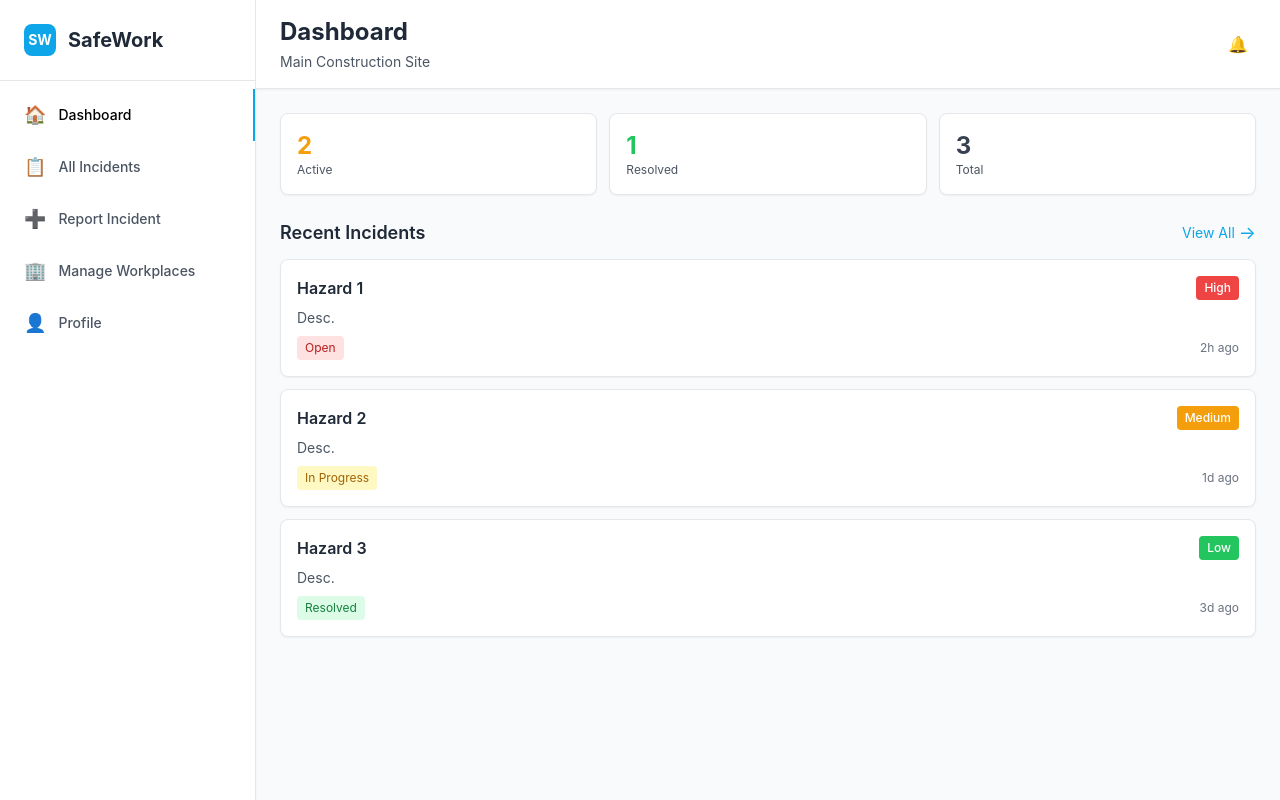
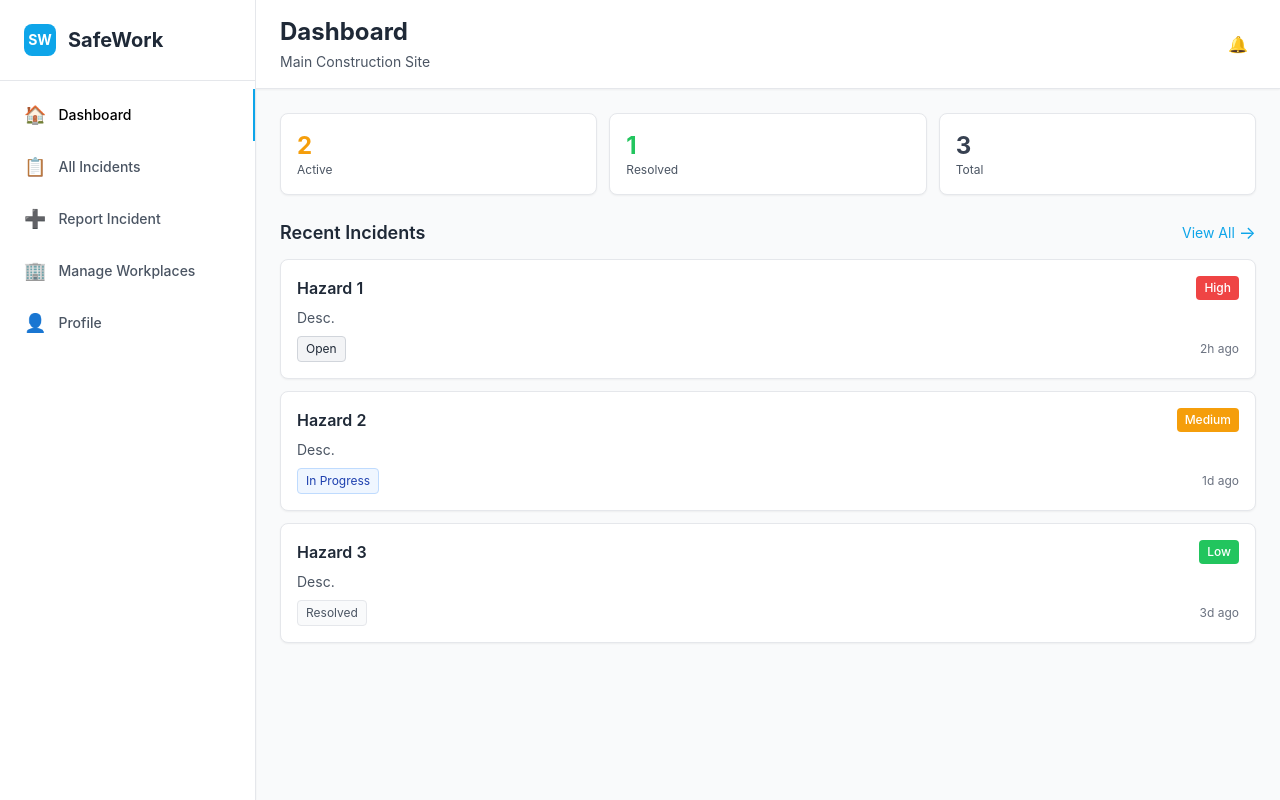
Before and after one commit to ashleypin/safework-app-fe, a React (Vite) app: page /dashboard in a window 1280 px wide. Built offline with nearby package versions, Linux system fonts and the light colour scheme.

Commit message:
edit statuscolour

```diff
--- a/src/pages/Dashboard.tsx
+++ b/src/pages/Dashboard.tsx
@@ -70,6 +70,16 @@ export default function Dashboard() {
     }
   };
 
+  const getStatusColor = (status: string) => {
+    switch(status) {
+      case 'Open': return 'bg-gray-100 text-gray-800 border border-gray-300';
+      case 'In Progress': return 'bg-blue-50 text-blue-800 border border-blue-200';
+      case 'Resolved': return 'bg-gray-50 text-gray-600 border border-gray-200';
+      case 'Closed': return 'bg-gray-50 text-gray-500 border border-gray-200';
+      default: return 'bg-gray-100 text-gray-700 border border-gray-200';
+    }
+  };
+
   const getTimeAgo = (dateString: string) => {
     const date = new Date(dateString);
     const now = new Date();
@@ -103,7 +113,7 @@ export default function Dashboard() {
         <div className="flex justify-between items-center mb-3">
           <h2 className="text-lg font-semibold text-gray-800">Recent Incidents</h2>
           <button
-           onClick={() => navigate('/all-incidents')}
+           onClick={() => navigate('/incidents')}
             className="text-primary-500 hover:text-blue-600 transition-colors flex items-center"
             >
           <span className="text-sm mr-1">View All</span>
@@ -130,11 +140,7 @@ export default function Dashboard() {
               </p>
 
               <div className="flex justify-between items-center text-xs text-gray-500">
-                <span className={`px-2 py-1 rounded ${
-                  incident.status === 'Open' ? 'bg-red-100 text-red-700' :
-                  incident.status === 'In Progress' ? 'bg-yellow-100 text-yellow-700' :
-                  'bg-green-100 text-green-700'
-                }`}>
+                <span className={`px-2 py-1 rounded ${getStatusColor(incident.status)}`}>
                   {incident.status}
                 </span>
                 <span>{getTimeAgo(incident.createdAt)}</span>
--- a/src/pages/Incidents.tsx
+++ b/src/pages/Incidents.tsx
@@ -144,11 +144,11 @@ export default function AllIncidents() {
 
   const getStatusColor = (status: string) => {
     switch(status) {
-      case 'Open': return 'bg-red-100 text-red-700';
-      case 'In Progress': return 'bg-yellow-100 text-yellow-700';
-      case 'Resolved': return 'bg-green-100 text-green-700';
-      case 'Closed': return 'bg-gray-100 text-gray-700';
-      default: return 'bg-gray-100 text-gray-700';
+      case 'Open': return 'bg-gray-100 text-gray-800 border border-gray-300';
+      case 'In Progress': return 'bg-blue-50 text-blue-800 border border-blue-200';
+      case 'Resolved': return 'bg-gray-50 text-gray-600 border border-gray-200';
+      case 'Closed': return 'bg-gray-50 text-gray-500 border border-gray-200';
+      default: return 'bg-gray-100 text-gray-700 border border-gray-200';
     }
   };
 
```
